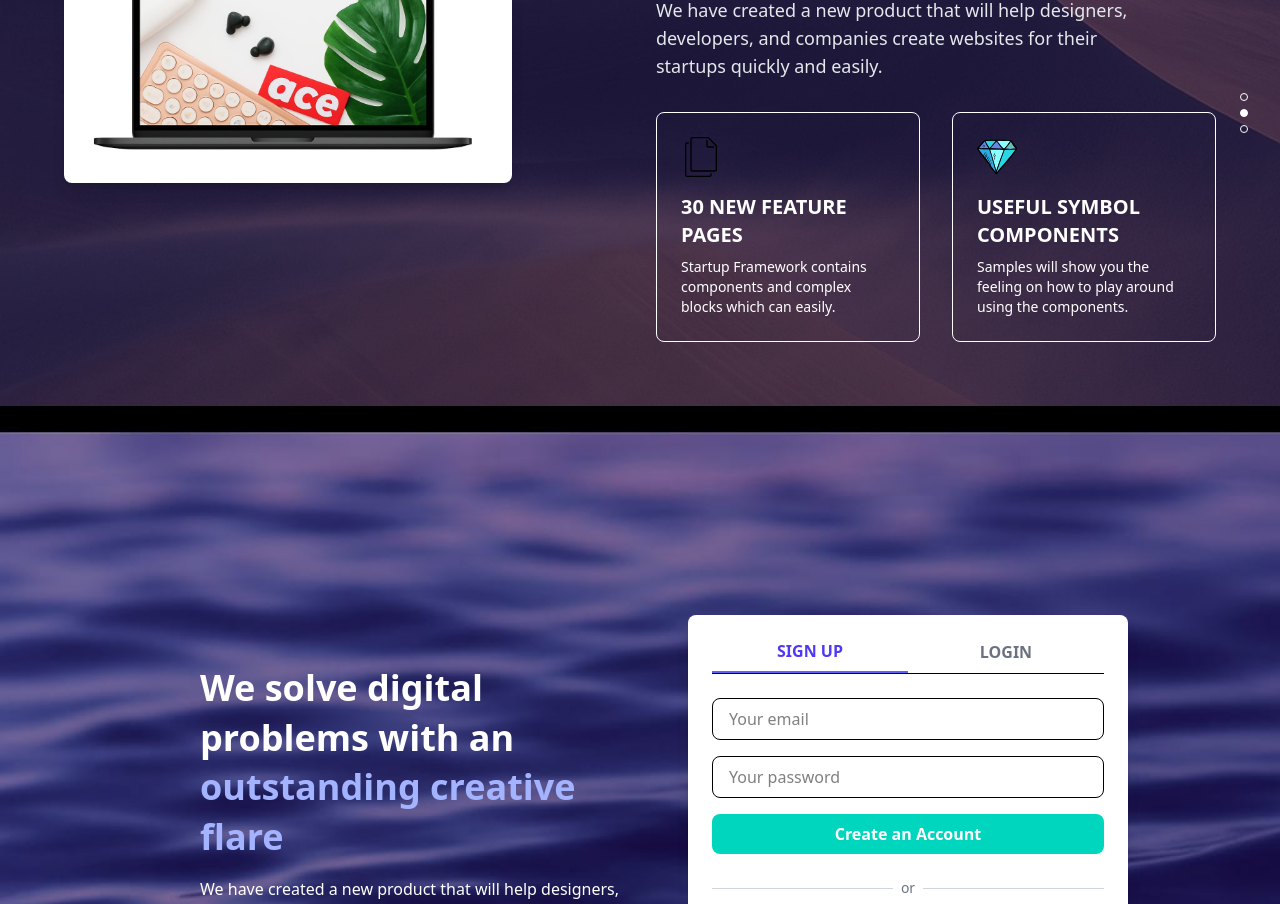
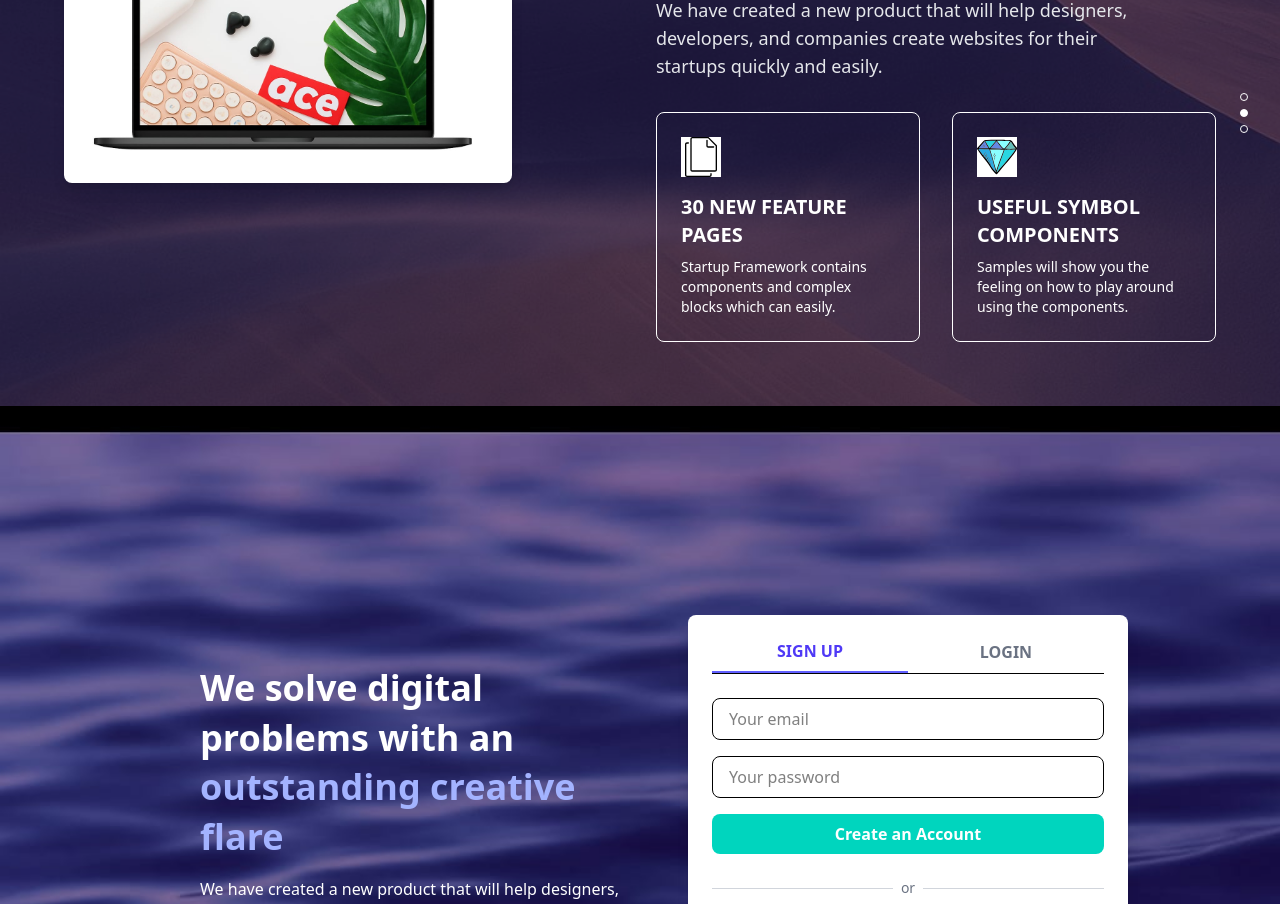
Before and after one commit to Mathpatibaswaraj1993/Figma, a React (Vite) app: page / in a window 1280 px wide. Shown: the part 1780-2684 px from the top of the page. Built offline with nearby package versions, Linux system fonts and the light colour scheme.

Commit message:
changes 2

```diff
--- a/src/components/Featured.jsx
+++ b/src/components/Featured.jsx
@@ -4,7 +4,7 @@ const Featured = ({ icon, title, description }) => {
   return (
     <div className="p-6 border border-white rounded-lg bg-transparent">
       {/* SVG icon */}
-      <img src={icon} alt="" className="h-10 w-10 mb-4" />
+      <img src={icon} alt="" className="h-10 w-10 mb-4 bg-white" />
       <h3 className="text-xl font-semibold mb-2">{title}</h3>
       <p className="text-sm">{description}</p>
     </div>
```
